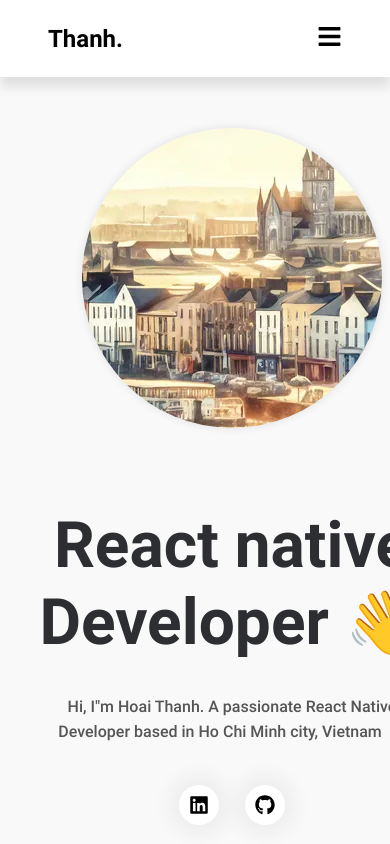
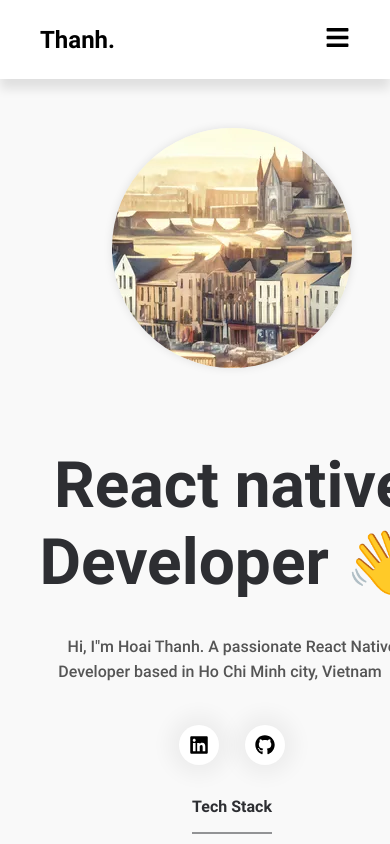
Before and after one commit to thanh-ph2021/portfolio, a React (Vite) app: page / in a window 390 px wide. Shown: the top 844 px of the page. Built offline with nearby package versions, Linux system fonts and the light colour scheme.

Commit message:
fix: responsive layout in mobile

```diff
--- a/src/css/AboutStyles.css
+++ b/src/css/AboutStyles.css
@@ -13,12 +13,13 @@
 
 .img-side {
     background-image: url(../assets/img/aboutImg.jpg);
-    border: 0px solid #2d2e32;
-    box-shadow: 0 0 10px rgba(0, 0, 0, .1);
+    background-position: 90%;
+    border: 0;
     border-radius: 5%;
     height: 20rem;
     width: 25rem;
     box-shadow: 10px 10px 10px rgba(0, 0, 0, .1);
+    position: relative;
 }
 
 .text-side {
@@ -63,3 +64,13 @@
         max-width: 54rem;
     }
 }
+
+@media screen and (max-width: 460px) {
+    .img-side {
+        background-image: url(../assets/img/aboutImg.jpg);
+        background-position: 90%;
+        border-radius: 5%;
+        height: 15rem;
+        width: 15rem;
+    }
+}
--- a/src/css/FooterStyles.css
+++ b/src/css/FooterStyles.css
@@ -51,4 +51,8 @@ footer {
         padding: 3rem;
         row-gap: 2rem;
     }
+
+    footer h3 {
+        text-align: center;
+    }
 }
--- a/src/css/HeroStyles.css
+++ b/src/css/HeroStyles.css
@@ -164,3 +164,18 @@
         padding-right: 0;
     }
 }
+
+@media screen and (max-width: 460px) {
+    .hero-img {
+        background-image: url(../assets/img/heroImg.webp);
+        background-position: 50%;
+        background-repeat: no-repeat;
+        background-size: 'cover';
+        border: 0px solid #2d2e32;
+        box-shadow: 0 0 10px rgba(0, 0, 0, .1);
+        border-radius: 50%;
+        height: 15rem;
+        width: 15rem;
+
+    }
+}
--- a/src/css/NavbarStyles.css
+++ b/src/css/NavbarStyles.css
@@ -2,7 +2,7 @@
     display: flex;
     justify-content: space-between;
     align-items: center;
-    padding: 1.5rem 3rem;
+    padding: 25px 40px;
     width: 100%;
     z-index: 99;
     position: fixed;
```
